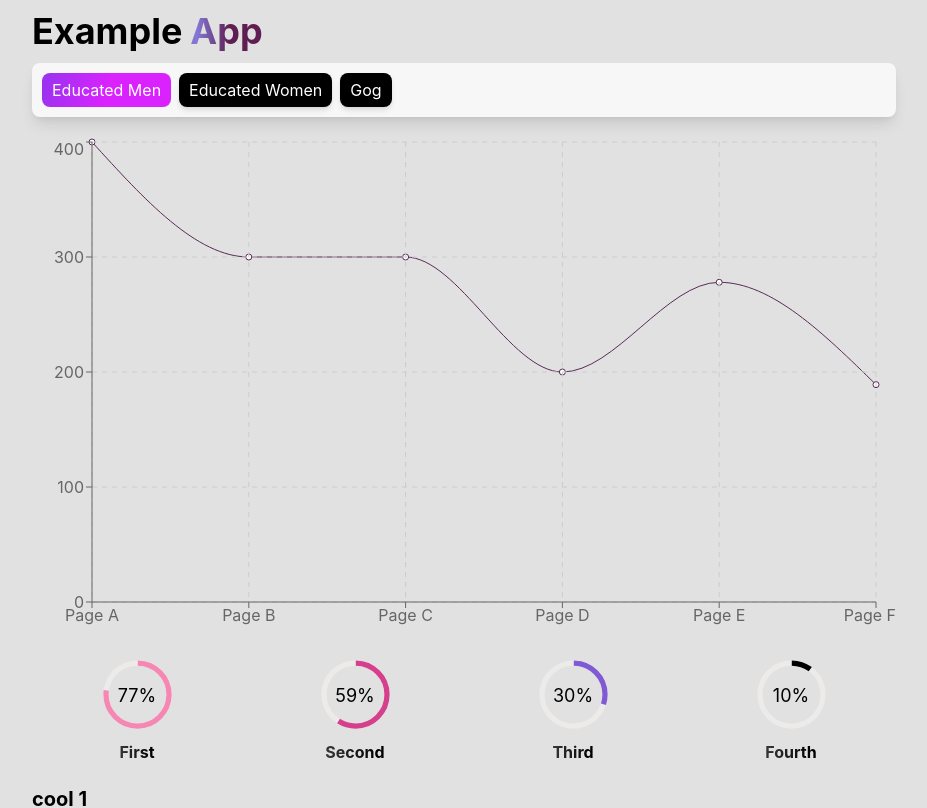
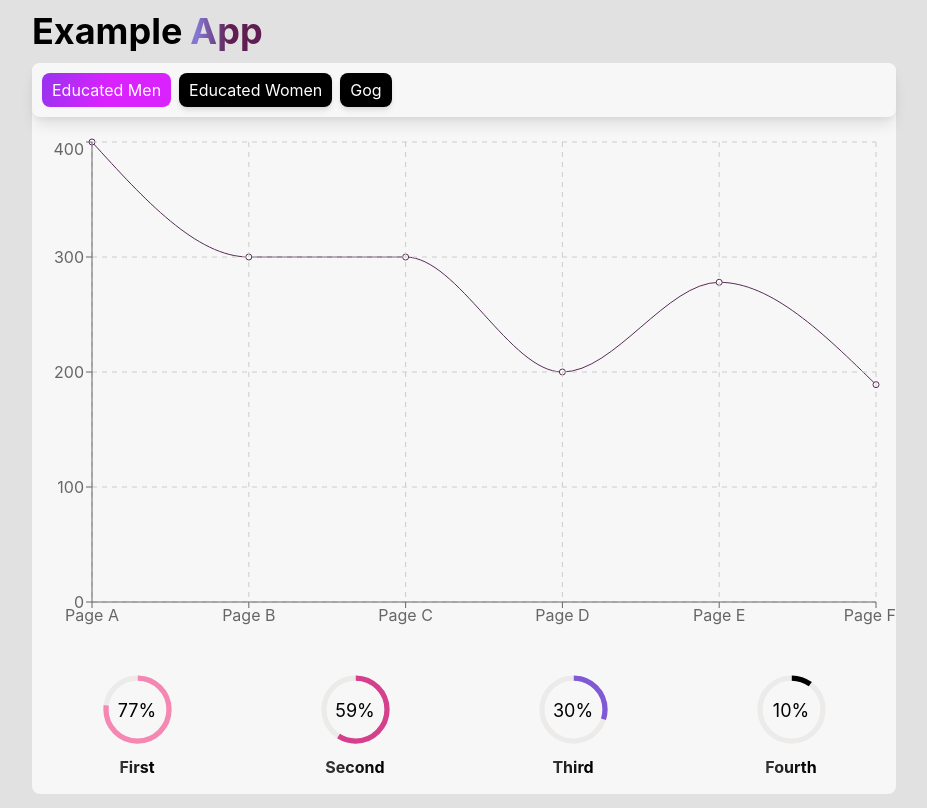
Before and after one commit to mattbardal/ch2023, a React (Create React App) app in the folder frontend/: page / in a window 1280 px wide. Shown: the top 808 px of the page, without its empty margins (176-1103 px from the left). Built offline with nearby package versions, Linux system fonts and the light colour scheme.

Commit message:
small css changes

```diff
--- a/frontend/src/components/PercentWheel.tsx
+++ b/frontend/src/components/PercentWheel.tsx
@@ -53,7 +53,7 @@ const Circle = ({ value, label, loading }: CircleProps) => {
 
 export default function PercentWheel() {
   return (
-    <Center w="100%" mt="5">
+    <Center w="100%" py='15px'>
       <HStack w="100%" justifyContent="space-around">
         <Circle value={77} label="First" />
         <Circle value={59} label="Second" />
--- a/frontend/src/container/MainContainer.tsx
+++ b/frontend/src/container/MainContainer.tsx
@@ -16,9 +16,11 @@ export default function MainContainer() {
 
       */}
 
-      <Selects />
-      <Graph />
-      <PercentWheel />
+      <Box shadow='full' bg='grey.50' borderRadius='lg'>
+        <Selects />
+        <Graph />
+        <PercentWheel />
+      </Box>
       <Sliders />
     </Box>
   );
```
Also changed, not shown: frontend/public/images/Cratfield_population_line_graph.jpg (added).
